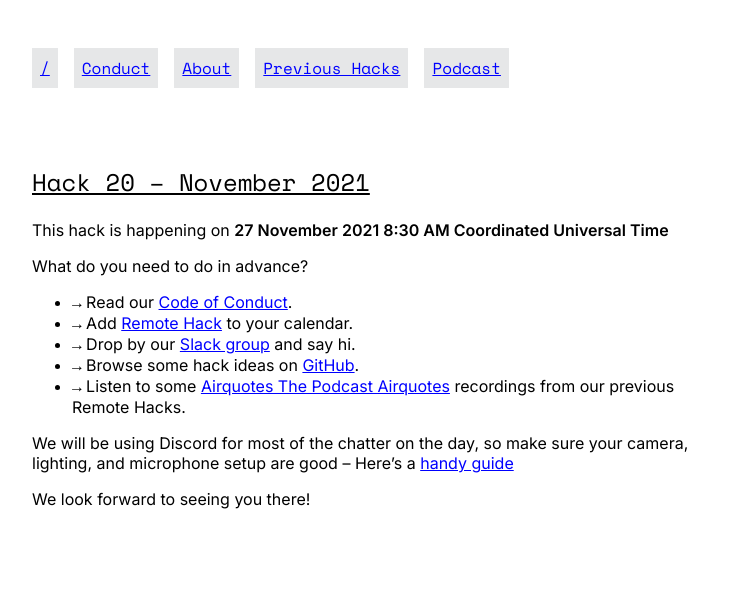
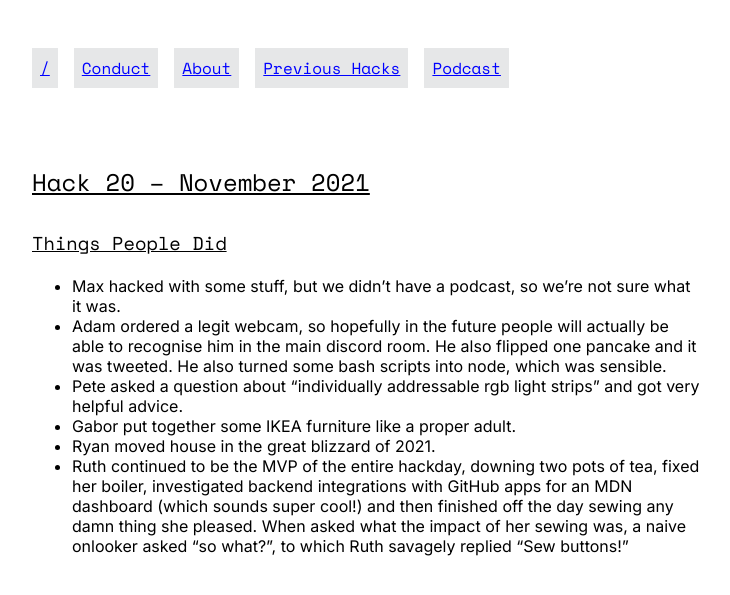
Before and after one commit to remotehack/remotehack.github.io, a Jekyll site: the page built from _hacks/20.md, in a window 1280 px wide. Shown: the top 595 px of the page, without its empty margins (272-1002 px from the left). Built offline with Jekyll 4.4.1, drawn with Linux system fonts in a browser that asks for light colours.

Commit message:
add notes for what we hacked on in November

```diff
--- a/_hacks/20.md
+++ b/_hacks/20.md
@@ -1,5 +1,14 @@
 ---
 hack_number: 20
 date: 2021-11-27
-happened: false
+happened: true
 ---
+
+### Things People Did
+
+- Max hacked with some stuff, but we didn't have a podcast, so we're not sure what it was.
+- Adam ordered a legit webcam, so hopefully in the future people will actually be able to recognise him in the main discord room. He also flipped one pancake and it was tweeted. He also turned some bash scripts into node, which was sensible.
+- Pete asked a question about "individually addressable rgb light strips" and got very helpful advice.
+- Gabor put together some IKEA furniture like a proper adult.
+- Ryan moved house in the great blizzard of 2021.
+- Ruth continued to be the MVP of the entire hackday, downing two pots of tea, fixed her boiler, investigated backend integrations with GitHub apps for an MDN dashboard (which sounds super cool!) and then finished off the day sewing any damn thing she pleased. When asked what the impact of her sewing was, a naive onlooker asked "so what?", to which Ruth savagely replied "Sew buttons!"
```
Also changed, not shown: _hacks/21.md (added, +5 -0 lines).
